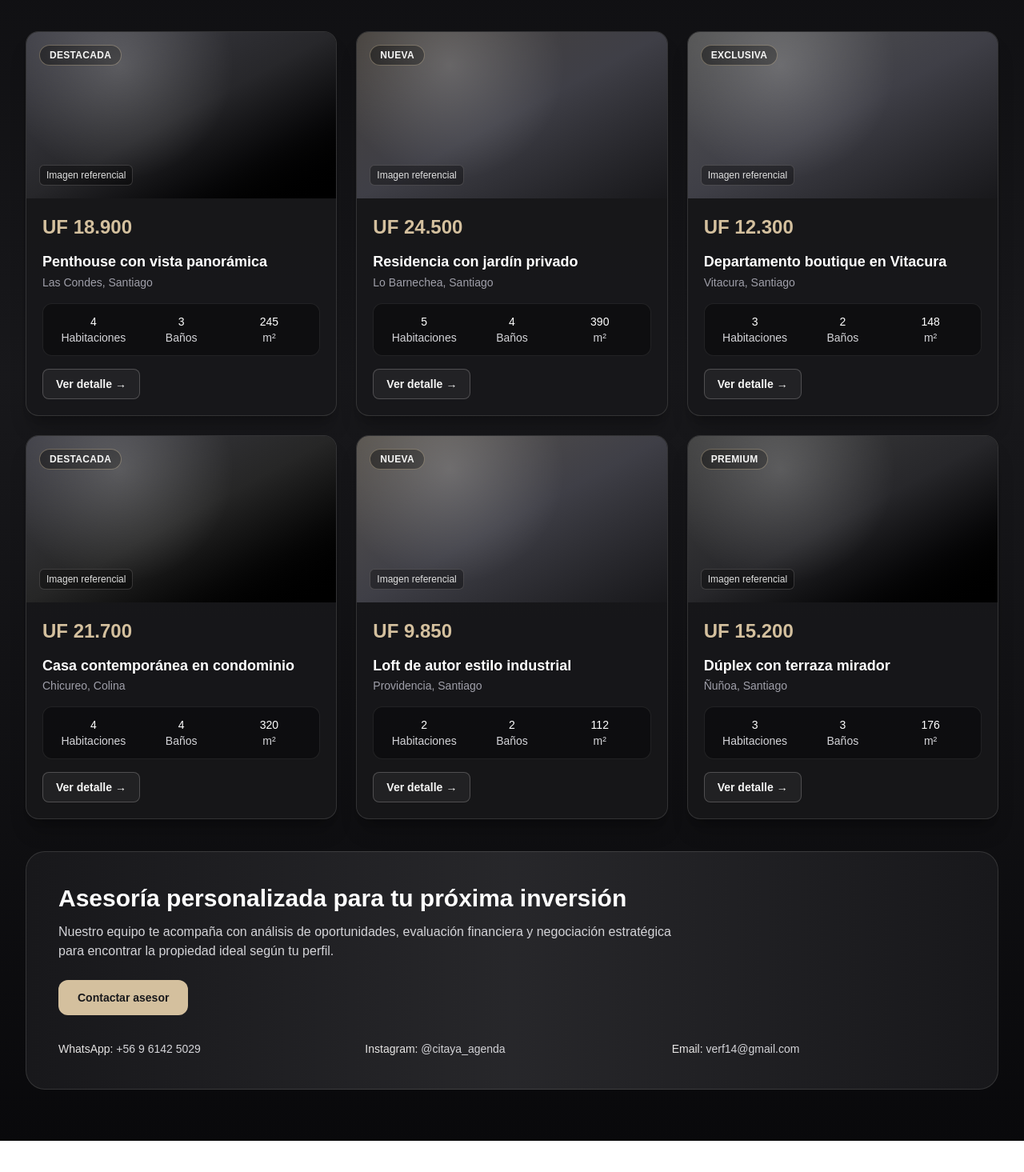
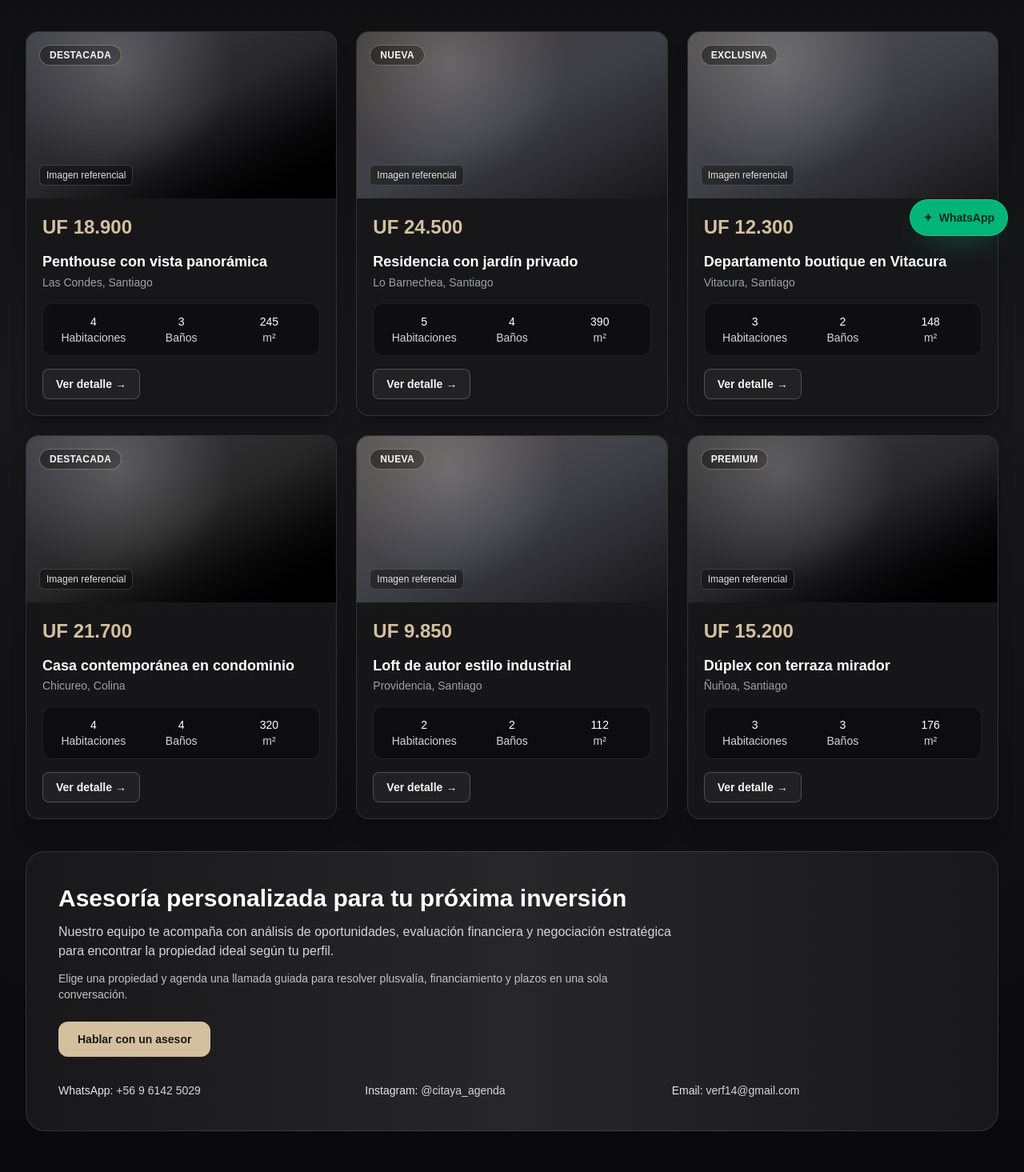
Before and after one commit to verf2390/citaya-agendas, a Next.js app: page /inmo-demo/propiedades in a window 1280 px wide. Shown: the part 485-1950 px from the top of the page at 80% size. Before the commit the page ends 1911 px from the top, so only its background shows below. Built offline with nearby package versions, Linux system fonts and the light colour scheme.

Commit message:
feat(inmo-demo): cierre final de conversion y branding

```diff
--- a/app/inmo-demo/contacto/page.tsx
+++ b/app/inmo-demo/contacto/page.tsx
@@ -7,6 +7,9 @@ export default function ContactoPage() {
         <p className="mt-3 text-sm leading-relaxed text-stone-300 sm:text-base">
           Estamos listos para ayudarte a encontrar tu próxima propiedad con una asesoría estratégica y personalizada.
         </p>
+        <p className="mt-2 text-sm text-stone-300/90">
+          Cuéntanos tu presupuesto, zona de interés y plazo: te responderemos con opciones reales para avanzar hoy.
+        </p>
 
         <div className="mt-7 rounded-2xl border border-stone-300/15 bg-black/25 px-5 py-4 text-left text-sm text-stone-200 sm:text-base">
           <p>
@@ -14,6 +17,12 @@ export default function ContactoPage() {
           </p>
           <p className="mt-2">
             <span className="font-medium text-[#d4c09e]">Respuesta promedio:</span> Menos de 30 minutos
+          </p>
+          <p className="mt-2">
+            <span className="font-medium text-[#d4c09e]">WhatsApp:</span> +56 9 6142 5029
+          </p>
+          <p className="mt-2">
+            <span className="font-medium text-[#d4c09e]">Email:</span> verf14@gmail.com
           </p>
         </div>
 
@@ -23,9 +32,23 @@ export default function ContactoPage() {
           rel="noreferrer"
           className="mt-8 inline-flex w-full items-center justify-center rounded-xl bg-[#d4c09e] px-6 py-3 text-sm font-semibold text-zinc-900 transition-all duration-200 hover:-translate-y-0.5 hover:bg-[#ddccb1] hover:shadow-[0_14px_28px_-16px_rgba(212,192,158,0.9)] sm:w-auto"
         >
-          Escribir por WhatsApp
+          Solicitar asesoría por WhatsApp
         </a>
+        <p className="mt-3 text-xs uppercase tracking-[0.18em] text-stone-400">
+          Atención personalizada • Sin compromiso inicial
+        </p>
       </section>
+
+      <a
+        href="https://wa.me/56961425029"
+        target="_blank"
+        rel="noreferrer"
+        aria-label="Contactar por WhatsApp"
+        className="fixed bottom-5 right-5 z-50 inline-flex items-center gap-2 rounded-full border border-emerald-300/30 bg-emerald-500/95 px-4 py-3 text-sm font-semibold text-emerald-950 shadow-[0_16px_35px_-18px_rgba(16,185,129,0.8)] backdrop-blur-sm transition-all duration-200 hover:-translate-y-0.5 hover:bg-emerald-400"
+      >
+        <span aria-hidden="true">✦</span>
+        WhatsApp
+      </a>
     </main>
   );
 }
--- a/app/inmo-demo/page.tsx
+++ b/app/inmo-demo/page.tsx
@@ -167,6 +167,10 @@ export default function InmoDemoHomePage() {
             Nuestro equipo está listo para ayudarte a encontrar oportunidades únicas alineadas con
             tus objetivos patrimoniales.
           </p>
+          <p className="text-sm text-stone-300/90">
+            ¿Prefieres una respuesta inmediata? Escríbenos directo por WhatsApp y te orientamos en
+            minutos.
+          </p>
           <Link
             href="/inmo-demo/contacto"
             className="inline-flex items-center justify-center rounded-lg bg-[#d4c09e] px-7 py-3 text-sm font-semibold text-neutral-900 transition-all duration-200 hover:-translate-y-0.5 hover:bg-[#ddccb1]"
@@ -175,6 +179,17 @@ export default function InmoDemoHomePage() {
           </Link>
         </div>
       </section>
+
+      <a
+        href="https://wa.me/56961425029"
+        target="_blank"
+        rel="noreferrer"
+        aria-label="Contactar por WhatsApp"
+        className="fixed bottom-5 right-5 z-50 inline-flex items-center gap-2 rounded-full border border-emerald-300/30 bg-emerald-500/95 px-4 py-3 text-sm font-semibold text-emerald-950 shadow-[0_16px_35px_-18px_rgba(16,185,129,0.8)] backdrop-blur-sm transition-all duration-200 hover:-translate-y-0.5 hover:bg-emerald-400"
+      >
+        <span aria-hidden="true">✦</span>
+        WhatsApp
+      </a>
     </main>
   );
 }
--- a/app/inmo-demo/propiedades/[slug]/page.tsx
+++ b/app/inmo-demo/propiedades/[slug]/page.tsx
@@ -84,6 +84,16 @@ export default function PropiedadDetallePage({ params }: PropiedadDetallePagePro
             ← Volver al catálogo
           </Link>
         </section>
+        <a
+          href="https://wa.me/56961425029"
+          target="_blank"
+          rel="noreferrer"
+          aria-label="Contactar por WhatsApp"
+          className="fixed bottom-5 right-5 z-50 inline-flex items-center gap-2 rounded-full border border-emerald-300/30 bg-emerald-500/95 px-4 py-3 text-sm font-semibold text-emerald-950 shadow-[0_16px_35px_-18px_rgba(16,185,129,0.8)] backdrop-blur-sm transition-all duration-200 hover:-translate-y-0.5 hover:bg-emerald-400"
+        >
+          <span aria-hidden="true">✦</span>
+          WhatsApp
+        </a>
       </main>
     );
   }
@@ -154,15 +164,19 @@ export default function PropiedadDetallePage({ params }: PropiedadDetallePagePro
               Nuestro equipo te acompaña en cada etapa para encontrar una propiedad que combine estilo,
               rentabilidad y visión de largo plazo.
             </p>
+            <p className="mt-3 text-sm text-neutral-300/90">
+              Te ayudamos a evaluar precio, potencial de valorización y próximos pasos para cerrar con
+              confianza.
+            </p>
 
             <div className="mt-6 space-y-3">
               <a
                 href="https://wa.me/56961425029"
                 target="_blank"
                 rel="noreferrer"
-                className="inline-flex w-full justify-center rounded-full bg-emerald-500 px-5 py-3 text-sm font-semibold text-emerald-950 transition hover:bg-emerald-400"
+                className="inline-flex w-full justify-center rounded-full border border-emerald-300/30 bg-emerald-500/95 px-5 py-3 text-sm font-semibold text-emerald-950 shadow-[0_16px_30px_-20px_rgba(16,185,129,0.8)] transition-all duration-200 hover:-translate-y-0.5 hover:bg-emerald-400"
               >
-                WhatsApp: +56 9 6142 5029
+                Escribir por WhatsApp
               </a>
               <a
                 href="mailto:verf14@gmail.com"
@@ -203,6 +217,17 @@ export default function PropiedadDetallePage({ params }: PropiedadDetallePagePro
           </div>
         </section>
       </div>
+
+      <a
+        href="https://wa.me/56961425029"
+        target="_blank"
+        rel="noreferrer"
+        aria-label="Contactar por WhatsApp"
+        className="fixed bottom-5 right-5 z-50 inline-flex items-center gap-2 rounded-full border border-emerald-300/30 bg-emerald-500/95 px-4 py-3 text-sm font-semibold text-emerald-950 shadow-[0_16px_35px_-18px_rgba(16,185,129,0.8)] backdrop-blur-sm transition-all duration-200 hover:-translate-y-0.5 hover:bg-emerald-400"
+      >
+        <span aria-hidden="true">✦</span>
+        WhatsApp
+      </a>
     </main>
   );
 }
--- a/app/inmo-demo/propiedades/page.tsx
+++ b/app/inmo-demo/propiedades/page.tsx
@@ -188,12 +188,16 @@ export default function PropiedadesPage() {
             Nuestro equipo te acompaña con análisis de oportunidades, evaluación financiera y negociación estratégica
             para encontrar la propiedad ideal según tu perfil.
           </p>
+          <p className="mt-3 max-w-3xl text-sm text-zinc-300/90">
+            Elige una propiedad y agenda una llamada guiada para resolver plusvalía, financiamiento y plazos en una
+            sola conversación.
+          </p>
           <div className="mt-6">
             <Link
               href="/inmo-demo/contacto"
               className="inline-flex rounded-xl bg-[#d4c09e] px-6 py-3 text-sm font-semibold text-zinc-900 transition-all duration-200 hover:-translate-y-0.5 hover:bg-[#ddccb1]"
             >
-              Contactar asesor
+              Hablar con un asesor
             </Link>
           </div>
 
@@ -210,6 +214,17 @@ export default function PropiedadesPage() {
           </div>
         </div>
       </section>
+
+      <a
+        href="https://wa.me/56961425029"
+        target="_blank"
+        rel="noreferrer"
+        aria-label="Contactar por WhatsApp"
+        className="fixed bottom-5 right-5 z-50 inline-flex items-center gap-2 rounded-full border border-emerald-300/30 bg-emerald-500/95 px-4 py-3 text-sm font-semibold text-emerald-950 shadow-[0_16px_35px_-18px_rgba(16,185,129,0.8)] backdrop-blur-sm transition-all duration-200 hover:-translate-y-0.5 hover:bg-emerald-400"
+      >
+        <span aria-hidden="true">✦</span>
+        WhatsApp
+      </a>
     </main>
   );
 }
```
